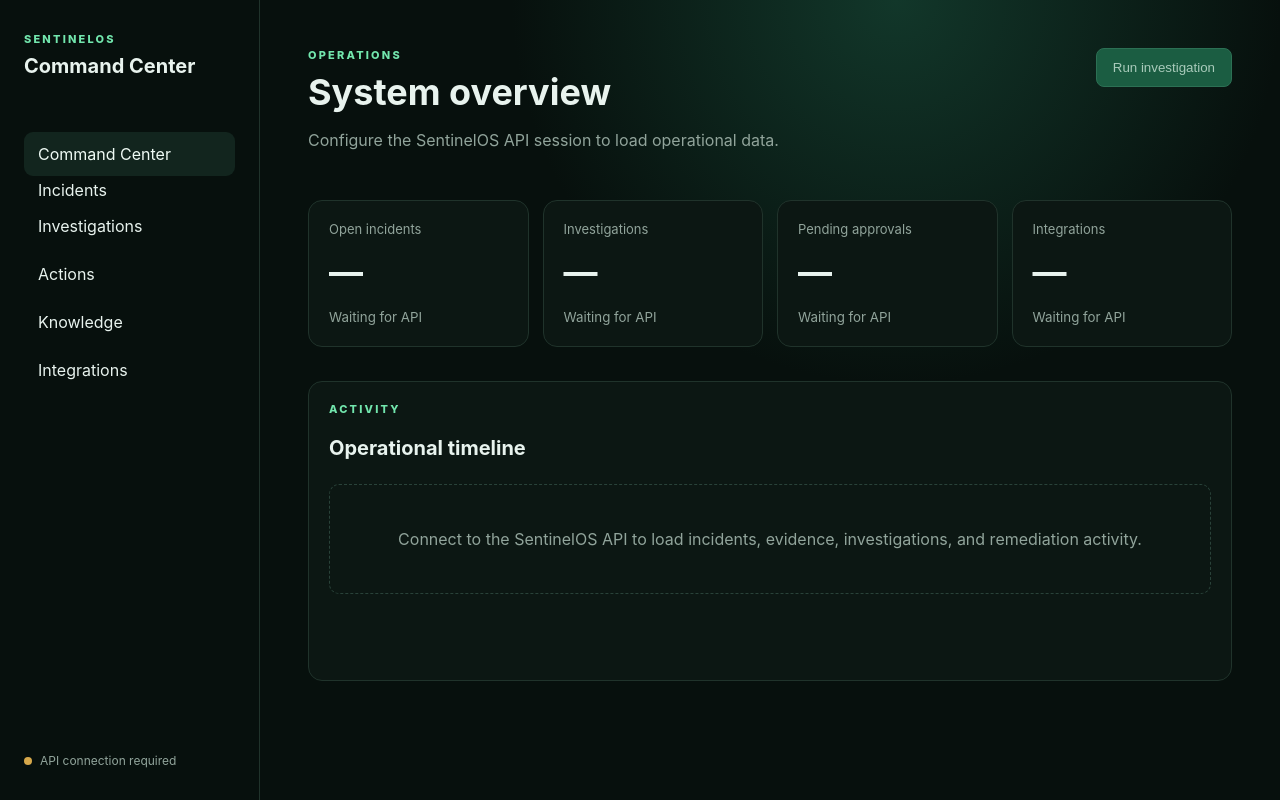
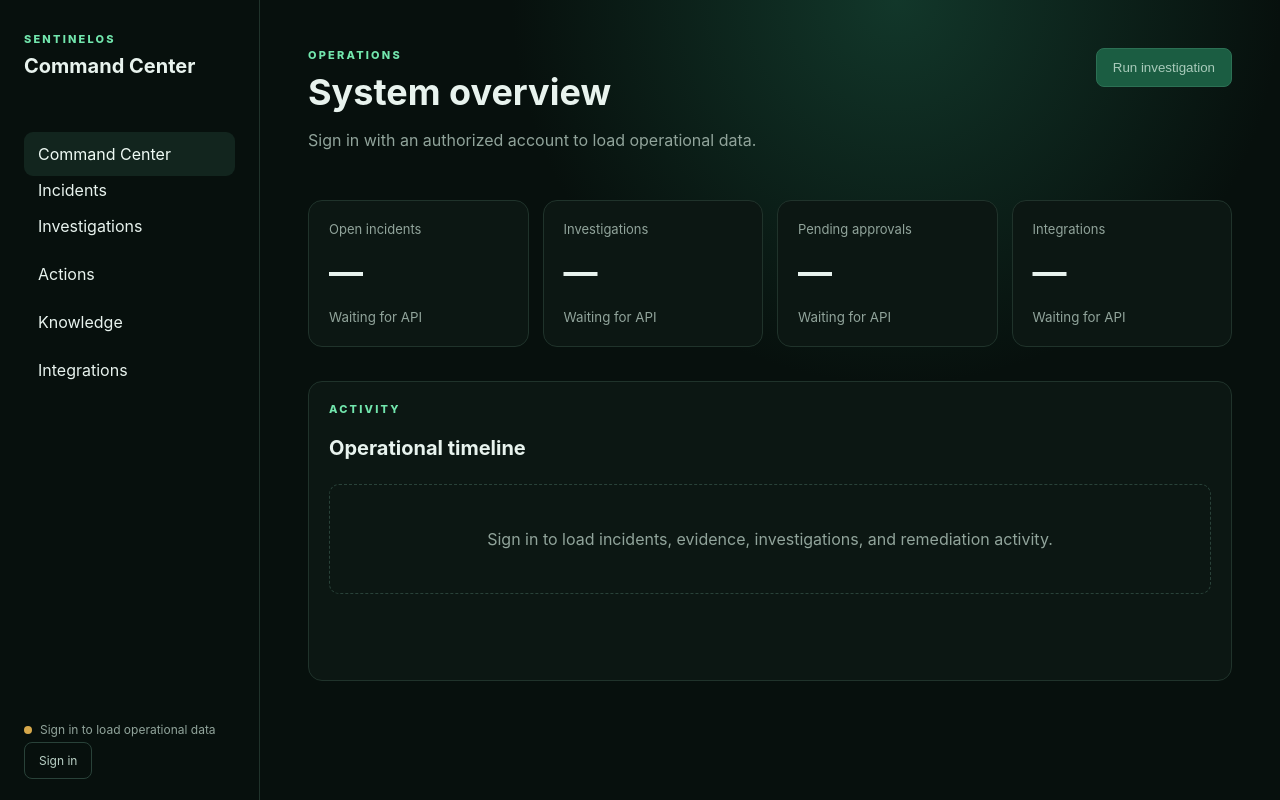
Before and after one commit to Aamilsamsung/SentinelOS, a Next.js app in the folder apps/web/: page / in a window 1280 px wide. Built offline with nearby package versions, Linux system fonts and the light colour scheme; no server answers.

Commit message:
feat: link command center to browser sign-in and clarify signed-out state

```diff
--- a/apps/web/app/page.tsx
+++ b/apps/web/app/page.tsx
@@ -17,12 +17,12 @@ export default async function CommandCenter() {
       <aside className="sidebar">
         <div><div className="eyebrow">SENTINELOS</div><h1>Command Center</h1></div>
         <nav>{sections.map((section, index) => section === "Incidents" ? <Link className="nav" href="/incidents" key={section}>{section}</Link> : <div className={index === 0 ? "nav active" : "nav"} key={section}>{section}</div>)}</nav>
-        <div className="status"><span />{summary ? "Operational data connected" : "API connection required"}</div>
+        <div className="status"><span />{summary ? "Operational data connected" : "Sign in to load operational data"}<div style={{marginTop:16}}><Link className="back" href="/login">Sign in</Link></div></div>
       </aside>
       <section className="content">
-        <header><div><div className="eyebrow">OPERATIONS</div><h2>System overview</h2><p>{summary ? "Live organization-scoped operational summary." : "Configure the SentinelOS API session to load operational data."}</p></div><button disabled>Run investigation</button></header>
+        <header><div><div className="eyebrow">OPERATIONS</div><h2>System overview</h2><p>{summary ? "Live organization-scoped operational summary." : "Sign in with an authorized account to load operational data."}</p></div><button disabled>Run investigation</button></header>
         <div className="grid">{cards.map(([label,value,detail]) => <article key={label}><label>{label}</label><strong>{value ?? "—"}</strong><small>{summary ? detail : "Waiting for API"}</small></article>)}</div>
-        <section className="panel"><div><div className="eyebrow">ACTIVITY</div><h3>Operational timeline</h3></div><div className="activity">{activity?.length ? activity.slice(0, 8).map(item => <div className="activityRow" key={item.id}><div><strong>{item.action}</strong><small>{item.resource_type}{item.resource_id ? ` · ${item.resource_id}` : ""}</small></div><time>{new Date(item.created_at).toLocaleString()}</time></div>) : <div className="empty">{summary ? "No audited activity is available for this account." : "Connect to the SentinelOS API to load incidents, evidence, investigations, and remediation activity."}</div>}</div></section>
+        <section className="panel"><div><div className="eyebrow">ACTIVITY</div><h3>Operational timeline</h3></div><div className="activity">{activity?.length ? activity.slice(0, 8).map(item => <div className="activityRow" key={item.id}><div><strong>{item.action}</strong><small>{item.resource_type}{item.resource_id ? ` · ${item.resource_id}` : ""}</small></div><time>{new Date(item.created_at).toLocaleString()}</time></div>) : <div className="empty">{summary ? "No audited activity is available for this account." : "Sign in to load incidents, evidence, investigations, and remediation activity."}</div>}</div></section>
       </section>
     </main>
   );
```
